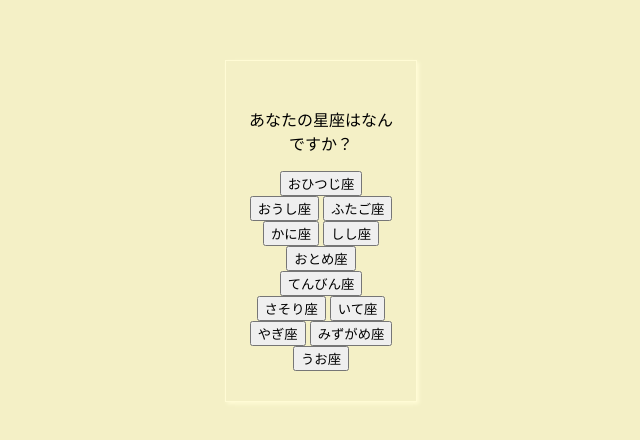
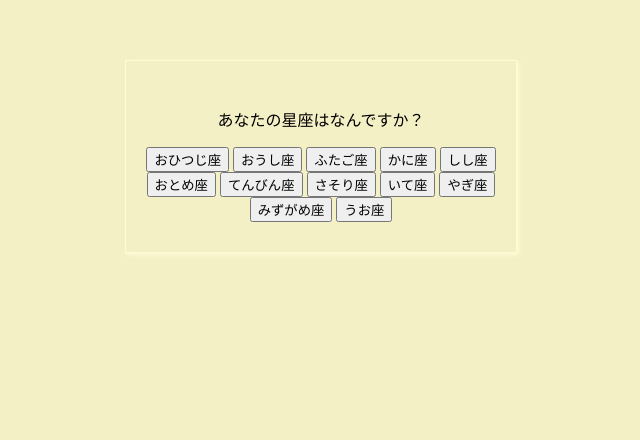
Before and after one commit to nnm0107/uranai, a plain HTML site: page index.html in a window 1280 px wide. Shown: the part 140-580 px from the top of the page, without its empty margins (319-959 px from the left). Drawn offline with Linux system fonts and the light colour scheme.

Commit message:
Update index.html

```diff
--- a/index.html
+++ b/index.html
@@ -7,7 +7,7 @@
     body { background-color: #f4f0c6; }
     #dialog1, #dialog2 {
       mid-width 450px;
-      width: 150px;
+      width: 350px;
       margin: auto;
       margin-top: 25vh;
       padding: 30px 20px;
```
